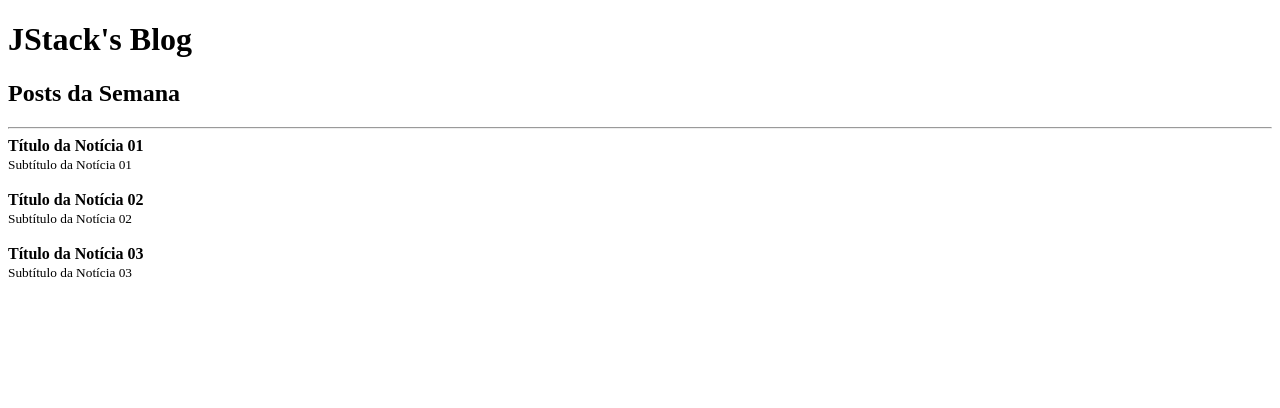
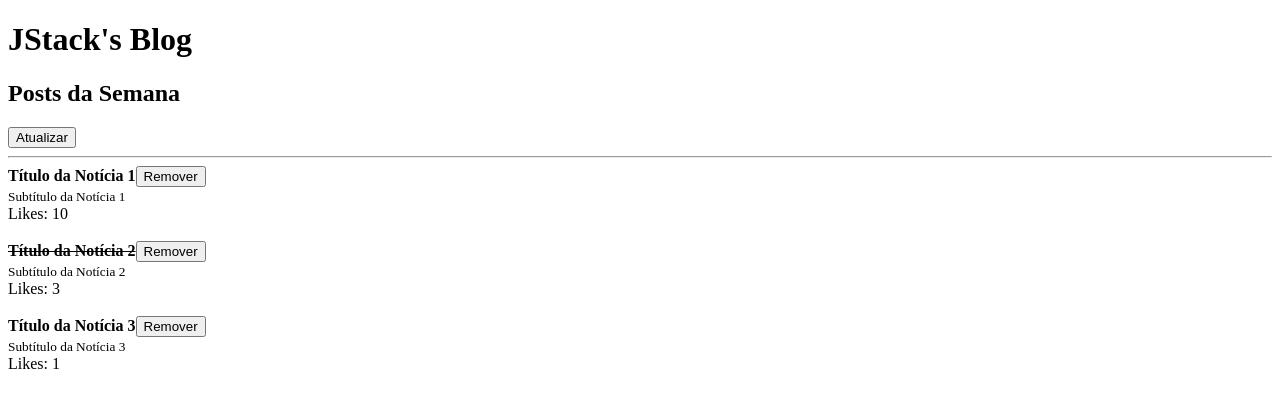
Before and after one commit to hhinke/react-fundamentos, a React app: page / in a window 1280 px wide. Shown: the top 408 px of the page. Built offline with nearby package versions, Linux system fonts and the light colour scheme.

Commit message:
Adjustments in Posts component

```diff
--- a/package.json
+++ b/package.json
@@ -19,6 +19,7 @@
     "webpack-dev-server": "^4.0.0"
   },
   "dependencies": {
+    "prop-types": "^15.7.2",
     "react": "^17.0.2",
     "react-dom": "^17.0.2"
   }
--- a/src/App.js
+++ b/src/App.js
@@ -1,26 +1,49 @@
-import React from 'react';
+import React, { useState } from 'react';
 
 import Post from './Post';
 import Header from './Header';
 
 function App() {
+  const [posts, setPosts] = useState([
+      { id: Math.random(), likes: 10, title: "Título da Notícia 1", subtitle: "Subtítulo da Notícia 1", read: false },
+      { id: Math.random(), likes: 3, title: "Título da Notícia 2", subtitle: "Subtítulo da Notícia 2", read: true },
+      { id: Math.random(), likes: 1, title: "Título da Notícia 3", subtitle: "Subtítulo da Notícia 3", read: false },
+  ]);
+
+  function handleRefresh() {
+    setPosts((prevState) => [
+      ...prevState,
+      {
+        id: Math.random(),
+        likes: Math.round(Math.random()*100),
+        title: `Título da Notícia ${prevState.length + 1}`,
+        subtitle: `Subtítulo da Notícia ${prevState.length + 1}`,
+      }
+    ]);
+  }
+
+  function handleRemovePost(postId) {
+    setPosts((prevState) => {
+      return prevState.filter(post => post.id !== postId)
+    })
+  }
+
   return (
     <>
       <Header title="JStack's Blog">
         <h2>Posts da Semana</h2>
+        <button onClick={handleRefresh}>Atualizar</button>
       </Header>
 
       <hr />
 
-      <Post title="Título da Notícia 01"
-            subtitle="Subtítulo da Notícia 01"
-      />
-      <Post title="Título da Notícia 02"
-            subtitle="Subtítulo da Notícia 02"
-      />
-      <Post title="Título da Notícia 03"
-            subtitle="Subtítulo da Notícia 03"
-      />
+      {posts.map(post => (
+        <Post
+          key={post.id}
+          onRemove={handleRemovePost}
+          post={post}
+        />
+      ))}
 
     </>
   )
--- a/src/Header.js
+++ b/src/Header.js
@@ -1,4 +1,5 @@
 import React from 'react';
+import PropTypes from 'prop-types';
 
 function Header(props) {
   return (
@@ -9,4 +10,13 @@ function Header(props) {
   );
 }
 
+Header.propTypes = {
+  title: PropTypes.string.isRequired,
+  children: PropTypes.node
+}
+
+Header.defaultProps = {
+  title: `JStack's Blog`
+}
+
 export default Header;
--- a/src/Post.js
+++ b/src/Post.js
@@ -1,15 +1,38 @@
 import React from 'react';
+import PropTypes from 'prop-types';
+function Post(props) {
+  // if(props.post.read) {
+  //   return (
+  //     <h2>{props.post.title} já foi lido.</h2>
+  //   )
+  // }
 
-function Post(props) {
   return (
     <>
       <article>
-        <strong>{props.title}</strong> <br />
-        <small>{props.subtitle}</small>
+        <strong>
+          {props.post.read ? <s>{props.post.title}</s> : props.post.title}
+        </strong>
+        <button onClick={() => props.onRemove(props.post.id)}>Remover</button>
+        <br />
+        <small>{props.post.subtitle}</small>
+        <br />
+        Likes: {props.post.likes}
       </article>
       <br />
     </>
   )
 }
 
+Post.propTypes = {
+  onRemove: PropTypes.func.isRequired,
+  post: PropTypes.shape({
+    id: PropTypes.number.isRequired,
+    title: PropTypes.string.isRequired,
+    subtitle: PropTypes.string.isRequired,
+    likes: PropTypes.number.isRequired,
+    read: PropTypes.bool.isRequired,
+  }).isRequired,
+}
+
 export default Post;
```
Also changed, not shown: 1 other file (tests, documents, lock files or other folders).
